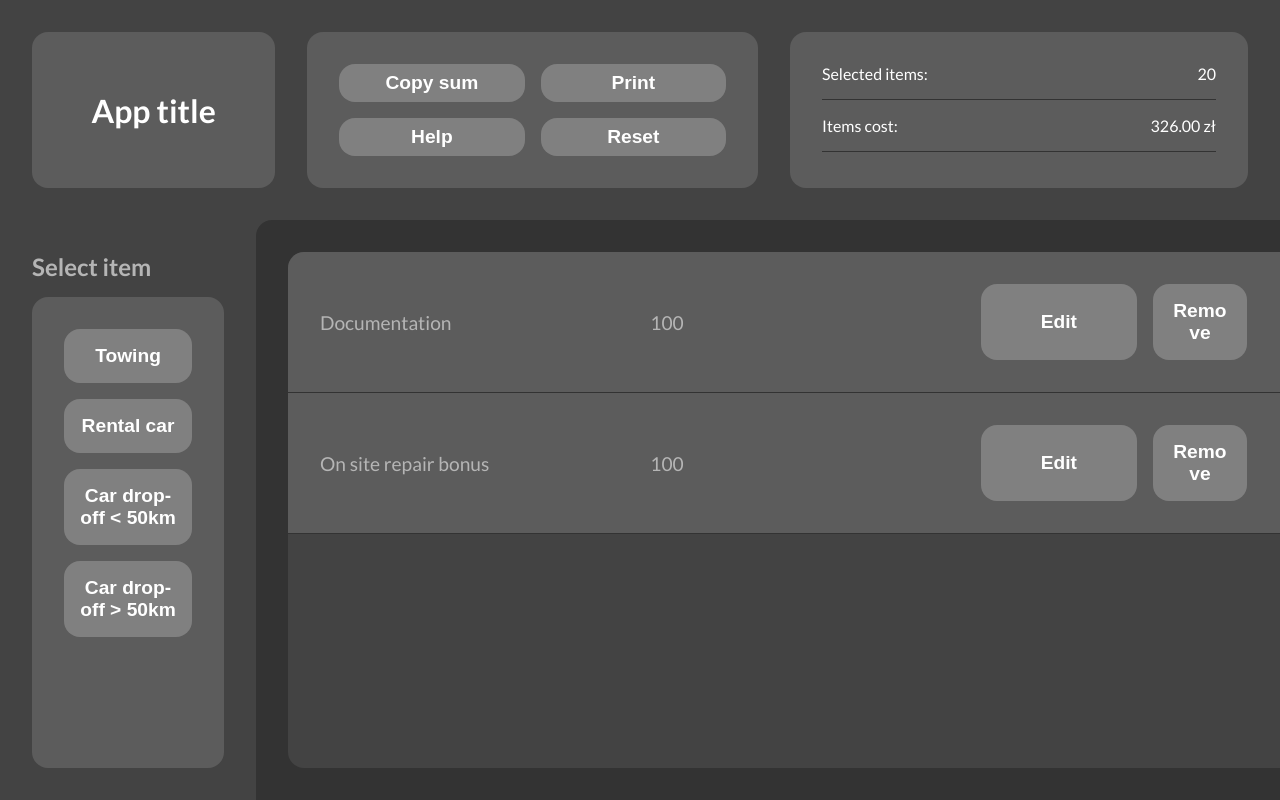
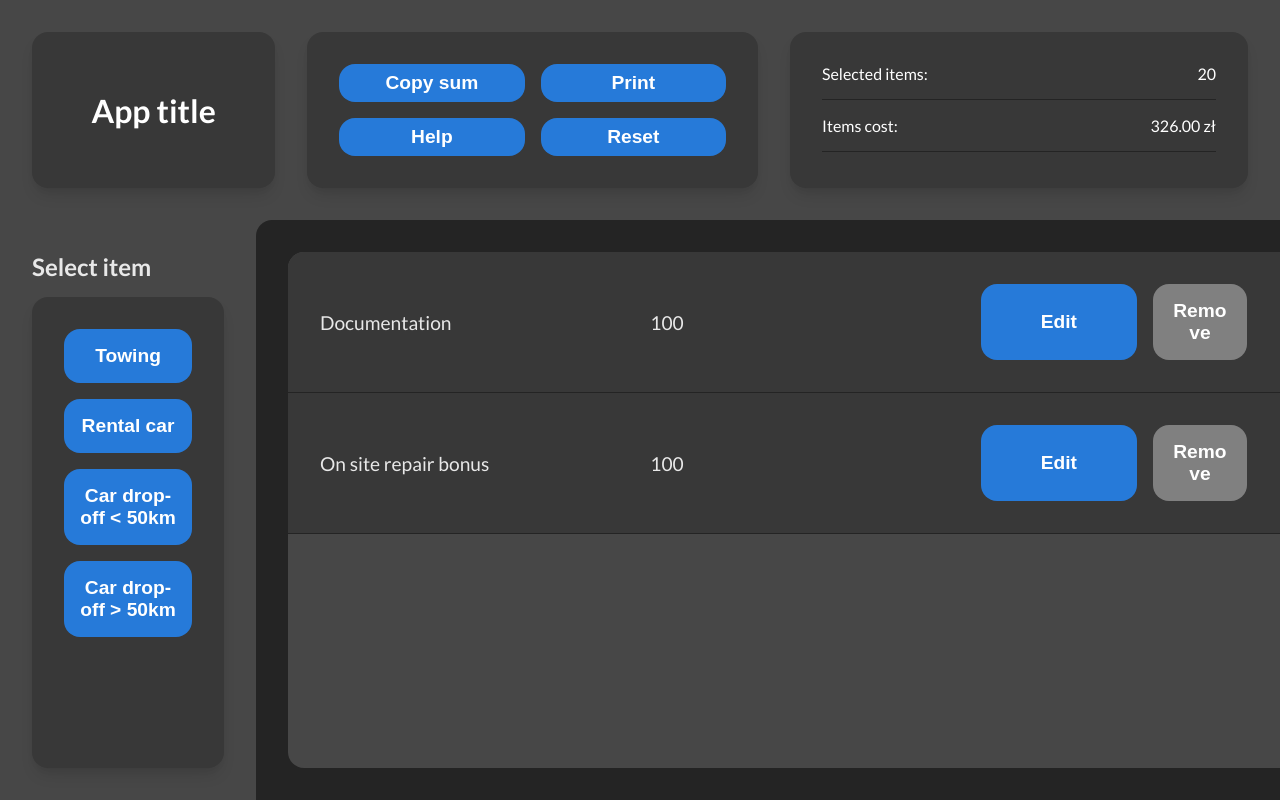
Before and after one commit to goodideagiver/mobility-calculator, a React (Create React App) app: page / in a window 1280 px wide. Built offline with nearby package versions, Linux system fonts and the light colour scheme.

Commit message:
base layout beta - colors and hovers better contrast

```diff
--- a/src/components/ItemsSelector/ItemsSelector.js
+++ b/src/components/ItemsSelector/ItemsSelector.js
@@ -10,7 +10,7 @@ const ItemsContainer = styled.div`
 `;
 
 const Item = styled.button`
-	background: gray;
+	background: var(--color-hl);
 	color: white;
 	cursor: pointer;
 	border: 0;
@@ -21,7 +21,7 @@ const Item = styled.button`
 	word-break: break-all;
 
 	&:hover {
-		background: black;
+		background: var(--color-hl-hov);
 	}
 
 	&:active {
--- a/src/components/SelectedItemsEditor/components/SelectedItem.js
+++ b/src/components/SelectedItemsEditor/components/SelectedItem.js
@@ -17,7 +17,7 @@ const ItemDiv = styled.div`
 
 const ItemEditButton = styled.button`
 	flex: 2;
-	background: gray;
+	background: var(--color-hl);
 	color: white;
 	cursor: pointer;
 	border: 0;
@@ -28,7 +28,7 @@ const ItemEditButton = styled.button`
 	word-break: break-all;
 
 	&:hover {
-		background: black;
+		background: var(--color-hl-hov);
 	}
 
 	&:active {
--- a/src/components/TopControls/TopControls.js
+++ b/src/components/TopControls/TopControls.js
@@ -7,7 +7,7 @@ const ControlsContainer = styled.div`
 `;
 
 const MainButton = styled.button`
-	background: gray;
+	background: var(--color-hl);
 	color: white;
 	cursor: pointer;
 	border: 0;
@@ -17,7 +17,7 @@ const MainButton = styled.button`
 	padding: 0.5rem;
 
 	&:hover {
-		background: black;
+		background: var(--color-hl-hov);
 	}
 
 	&:active {
--- a/src/css/shared-styles.css
+++ b/src/css/shared-styles.css
@@ -20,4 +20,5 @@
 	background-color: var(--bg-panel-lift);
 	border-radius: var(--panel-radius);
 	color: white;
+	box-shadow: var(--shadow-med);
 }
--- a/src/css/variables.css
+++ b/src/css/variables.css
@@ -1,9 +1,11 @@
 :root {
-	--bg: #333333;
-	--bg-panel: #434343;
-	--bg-panel-lift: hsl(0, 0%, 36%);
-	--color-heading: #0077ff;
-	--color-text: #b5b5b5;
+	--bg: hsl(0, 0%, 14%);
+	--bg-panel: hsl(0, 0%, 28%);
+	--bg-panel-lift: hsl(0, 0%, 22%);
+	--color-text: hsl(0, 0%, 91%);
+
+	--color-hl: hsl(212, 70%, 50%);
+	--color-hl-hov: hsl(212, 50%, 40%);
 
 	--panel-gap: 2rem;
 	--panel-radius: 1rem;
```
